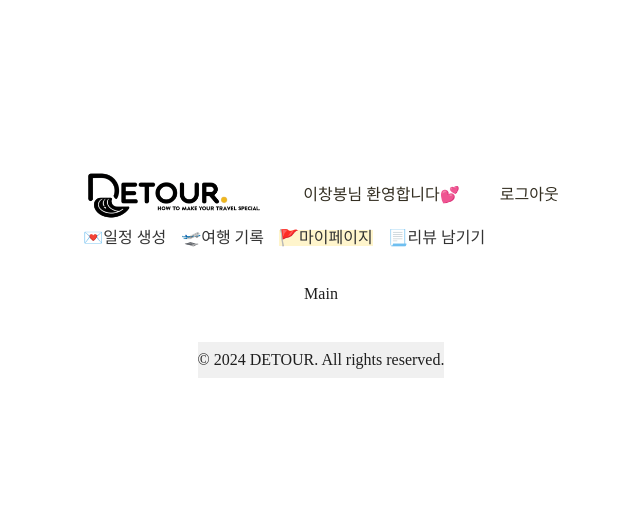
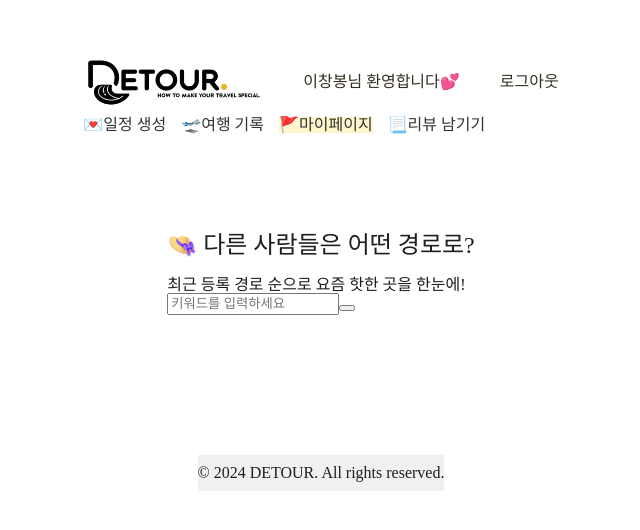
Before and after one commit to moon1324/detour, a React (Create React App) app in the folder client/: page / in a window 1280 px wide. Shown: the part 136-666 px from the top of the page, without its empty margins (319-959 px from the left). Built offline with nearby package versions, Linux system fonts and the light colour scheme; a web font is replaced by a local one.

Commit message:
design: fix design related with flex display

```diff
--- a/client/src/global/global.js
+++ b/client/src/global/global.js
@@ -20,6 +20,12 @@ const GlobalStyle = createGlobalStyle`
         text-decoration: none;
         color: #1E1E1E;
     }
+
+    body {
+        margin: 0;
+        padding: 0;
+        min-height: 100vh;
+    }
 `;
 
 export default GlobalStyle;
--- a/client/src/pages/main/Main.js
+++ b/client/src/pages/main/Main.js
@@ -1,7 +1,20 @@
 import React from "react";
+import S from "./style";
 
 const Main = () => {
-    return <div>Main</div>;
+    return (
+        <S.Main>
+            <S.SearchSection>
+                <h2>👒 다른 사람들은 어떤 경로로?</h2>
+                <p>최근 등록 경로 순으로 요즘 핫한 곳을 한눈에!</p>
+                <div class="search-bar">
+                    <input type="text" placeholder="키워드를 입력하세요" />
+                    <button class="search-button"></button>
+                </div>
+            </S.SearchSection>
+            <S.TripSection id="trips-container"></S.TripSection>
+        </S.Main>
+    );
 };
 
 export default Main;
--- a/client/src/pages/main/style.js
+++ b/client/src/pages/main/style.js
@@ -4,4 +4,38 @@ import { flexCenter, flexCenterColumn } from "../../global/common";
 
 const S = {};
 
+S.Main = styled.div`
+    flex: 1;
+    display: flex;
+    flex-direction: column;
+    align-items: center;
+    padding: 20px;
+    margin-top: 40px;
+`;
+
+S.SearchSection = styled.section`
+    width: 100%;
+    max-width: 800px;
+    margin-bottom: 40px;
+
+    & h2 {
+        font-size: 1.5em;
+        margin: 0 0 20px 0;
+    }
+`;
+
+S.SearchBar = styled.div`
+    display: flex;
+    justify-content: center;
+    margin-top: 20px;
+`;
+
+S.TripSection = styled.section`
+    display: grid;
+    grid-template-columns: repeat(3, 1fr); /* 3개의 열을 균등하게 배치 */
+    gap: 30px; /* 카드 사이의 간격 */
+    justify-content: center; /* 중앙 정렬 */
+    padding: 20px;
+`;
+
 export default S;
```
